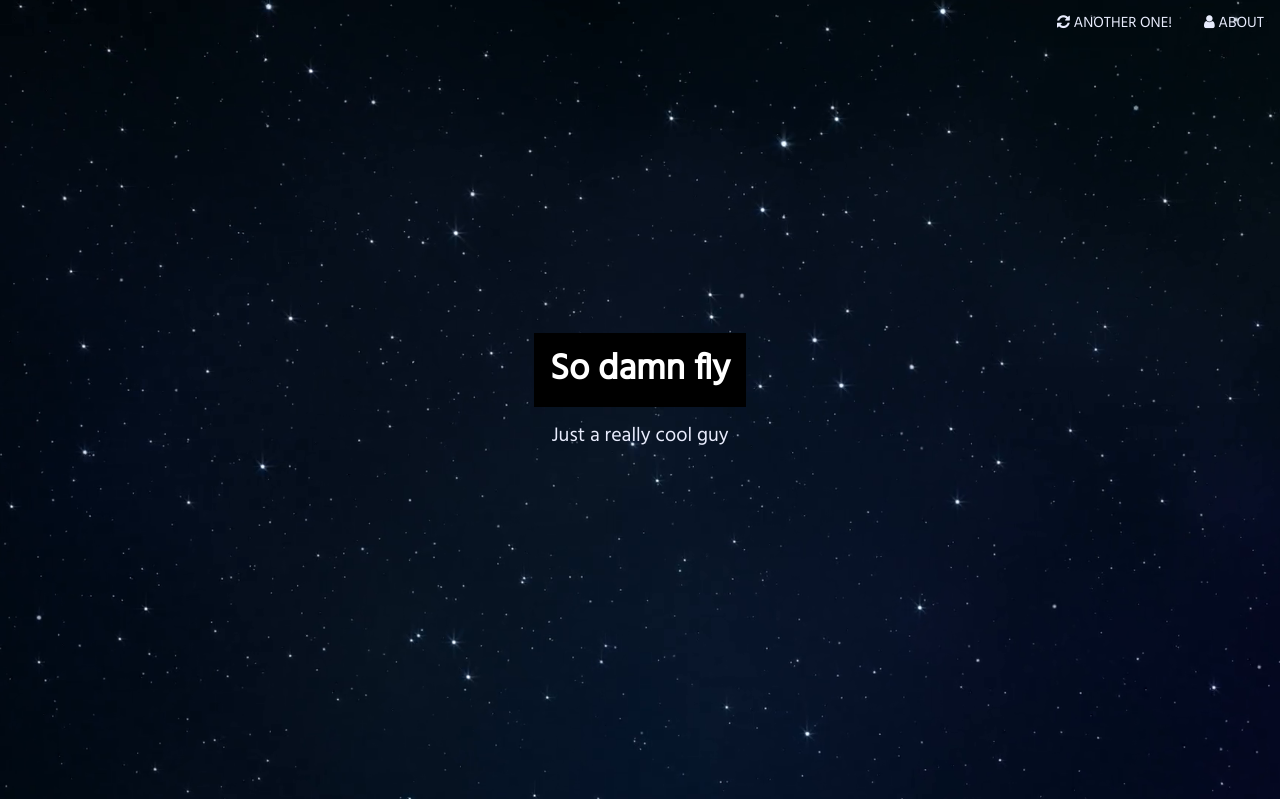
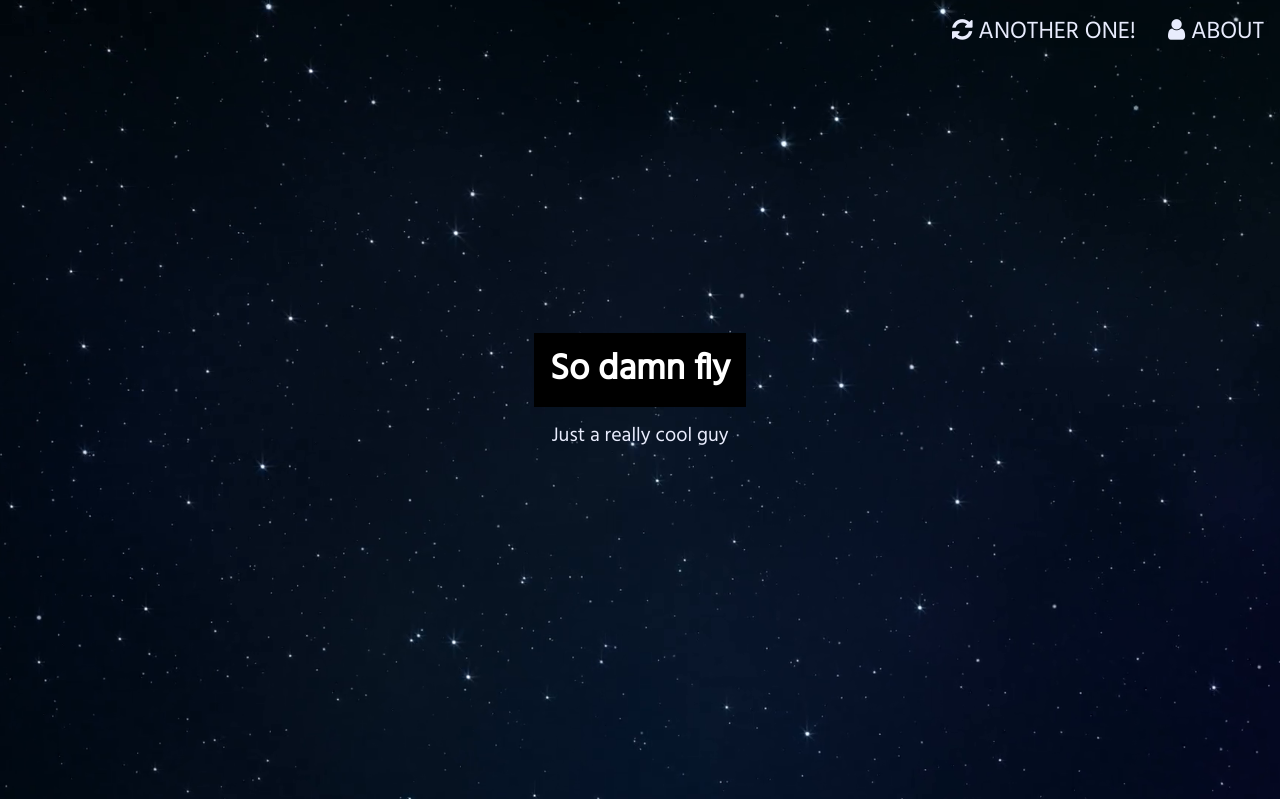
Before and after one commit to naslundx/nomansguy, a Flask app: page / in a window 1280 px wide. Shown: the top 799 px of the page. Run offline with Flask 2, Linux system fonts and the light colour scheme.

Commit message:
Made menu items slightly larger

```diff
--- a/templates/index.html
+++ b/templates/index.html
@@ -71,8 +71,8 @@ body, html {
 <!-- Navbar (sit on top) -->
 <div class="w3-top">
   <div class="w3-bar" id="myNavbar">
-    <a href="#about" class="w3-bar-item w3-button w3-right"><i class="fa fa-user"></i> ABOUT</a>
-    <a href="/" class="w3-bar-item w3-button w3-right"><i class="fa fa-refresh"></i> ANOTHER ONE!</a>
+    <a href="#about" class="w3-bar-item w3-button w3-right w3-xlarge"><i class="fa fa-user"></i> ABOUT</a>
+    <a href="/" class="w3-bar-item w3-button w3-right w3-xlarge"><i class="fa fa-refresh"></i> ANOTHER ONE!</a>
   </div>
 </div>
 
```
